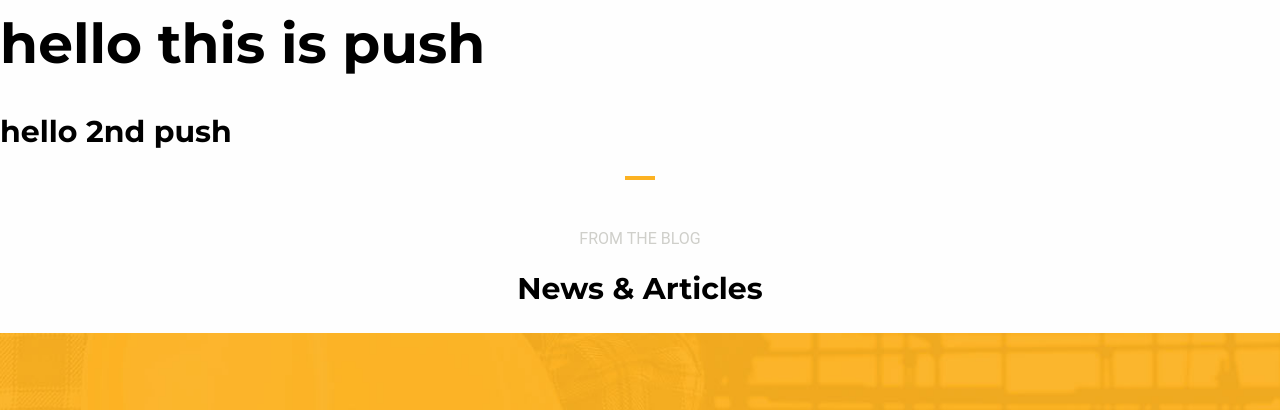
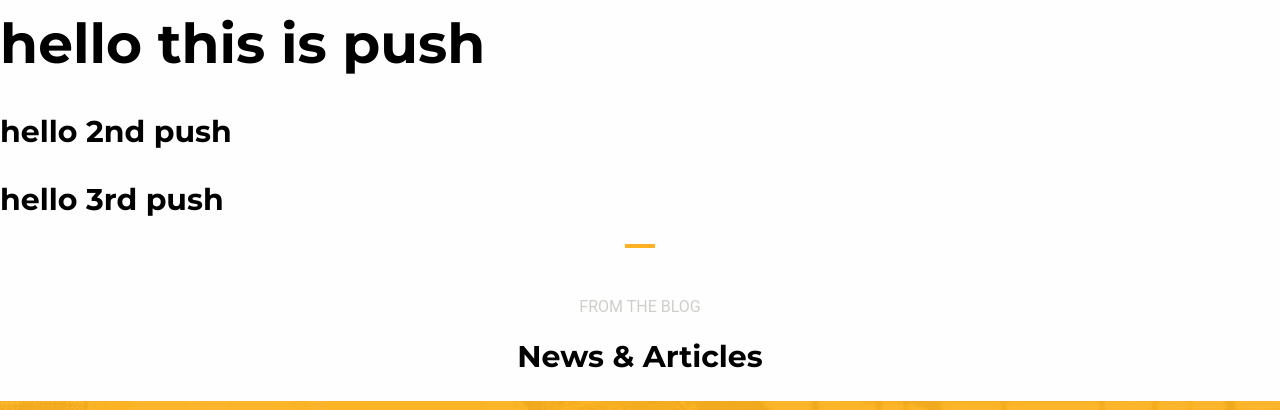
Before and after one commit to Blackwolfdev18/OJT-SASS--ametok-web-templ-, a plain HTML site: page OJT-SASS-PIO-(atomek)/index.html in a window 1280 px wide. Shown: the top 410 px of the page. Drawn offline with Linux system fonts and the light colour scheme.

Commit message:
push of h2 rd push

```diff
--- a/OJT-SASS-PIO-(atomek)/index.html
+++ b/OJT-SASS-PIO-(atomek)/index.html
@@ -15,6 +15,7 @@
     <div class="somthing">
         <h1>hello this is push</h1>
         <h2>hello 2nd push</h2>
+        <h2>hello 3rd push</h2>
     </div>
 
 <!-- BLOCK HEADER -->
```
